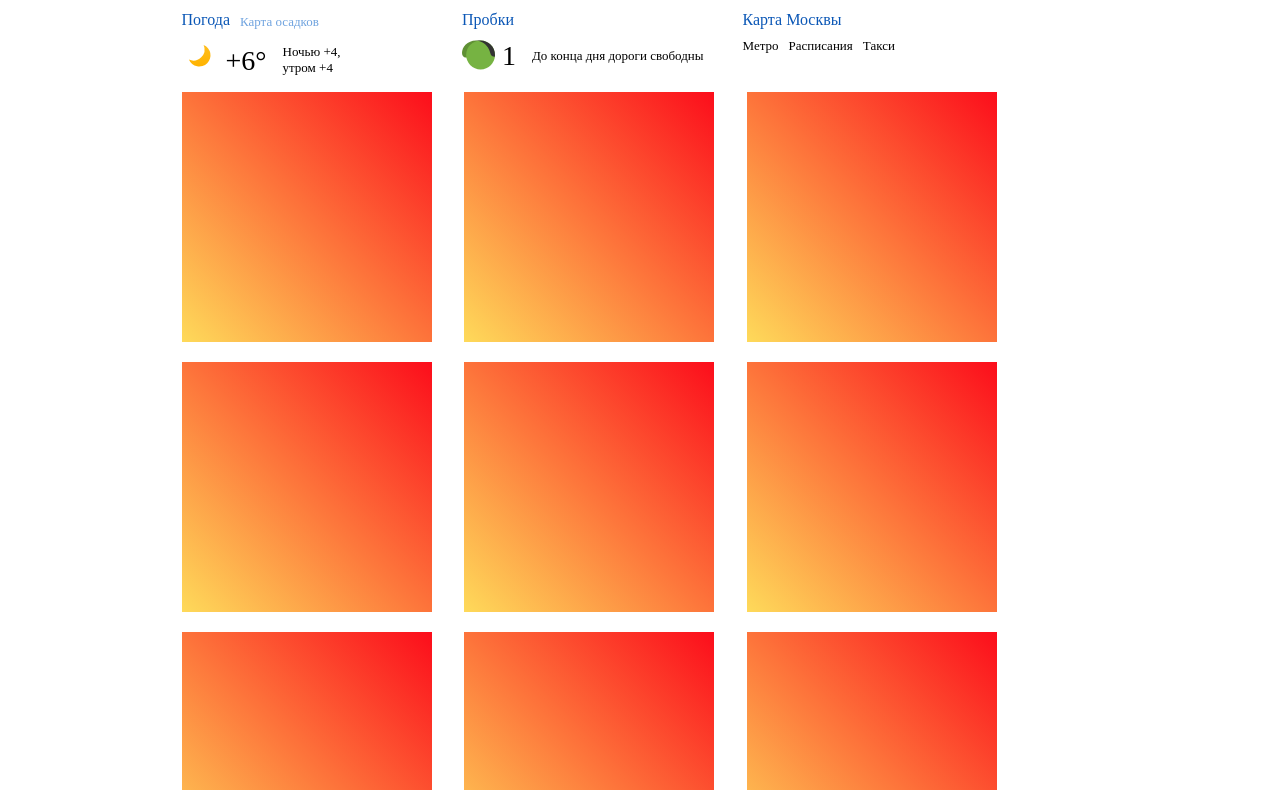
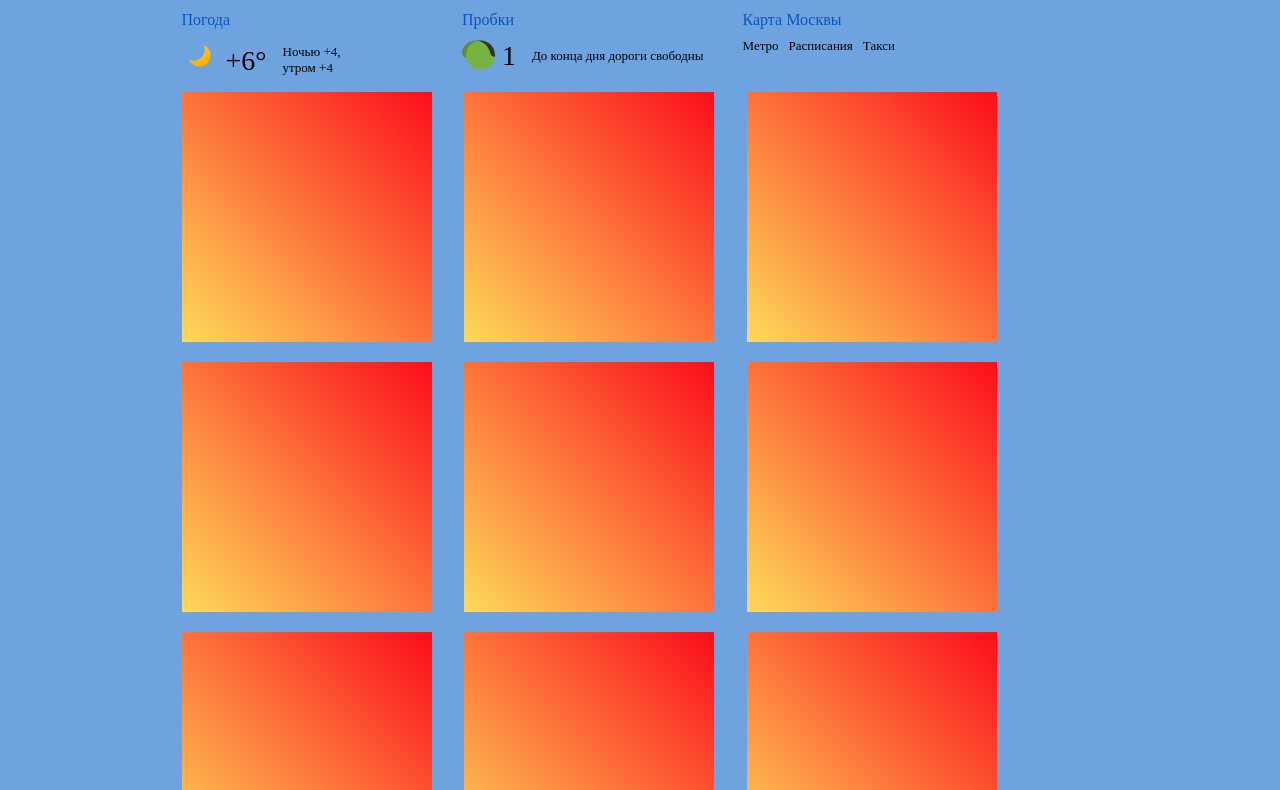
Before and after one commit to ImRasen/NC_Yandex, a website: page src/index.html in a window 1280 px wide. Shown: the part 402-1192 px from the top of the page. Drawn offline with nearby package versions, Linux system fonts and the light colour scheme; files that its build step writes are made by us from their sources; files whose address does not match are found by name.

Commit message:
so i won't mex it up with real yandex

```diff
--- a/src/assets/styles/components/page.less
+++ b/src/assets/styles/components/page.less
@@ -2,6 +2,7 @@
   display: flex;
   flex-direction: column;
   align-items: center;
+  background-color: @custom-light-blue;
   .font-regular();
   color: @custom-black;
 
```
